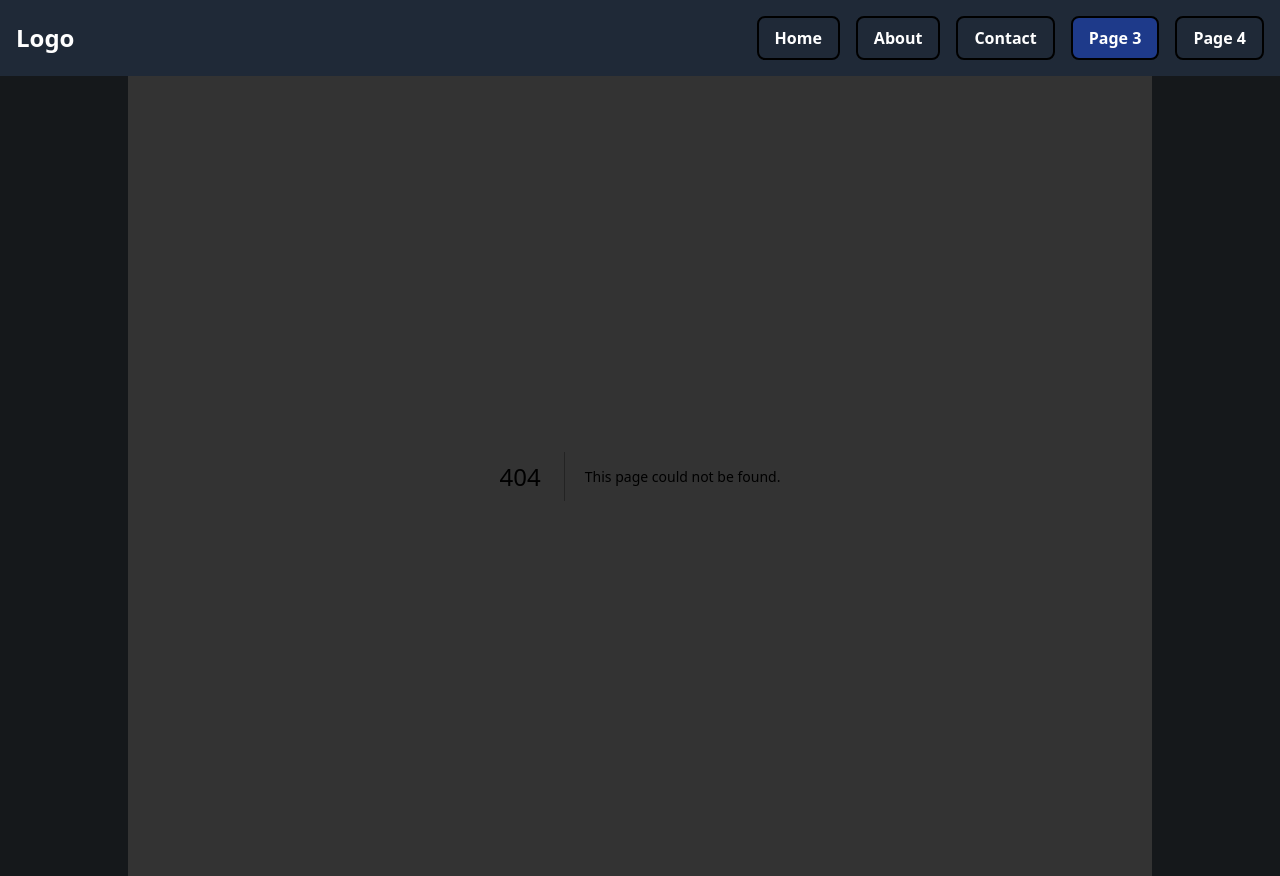
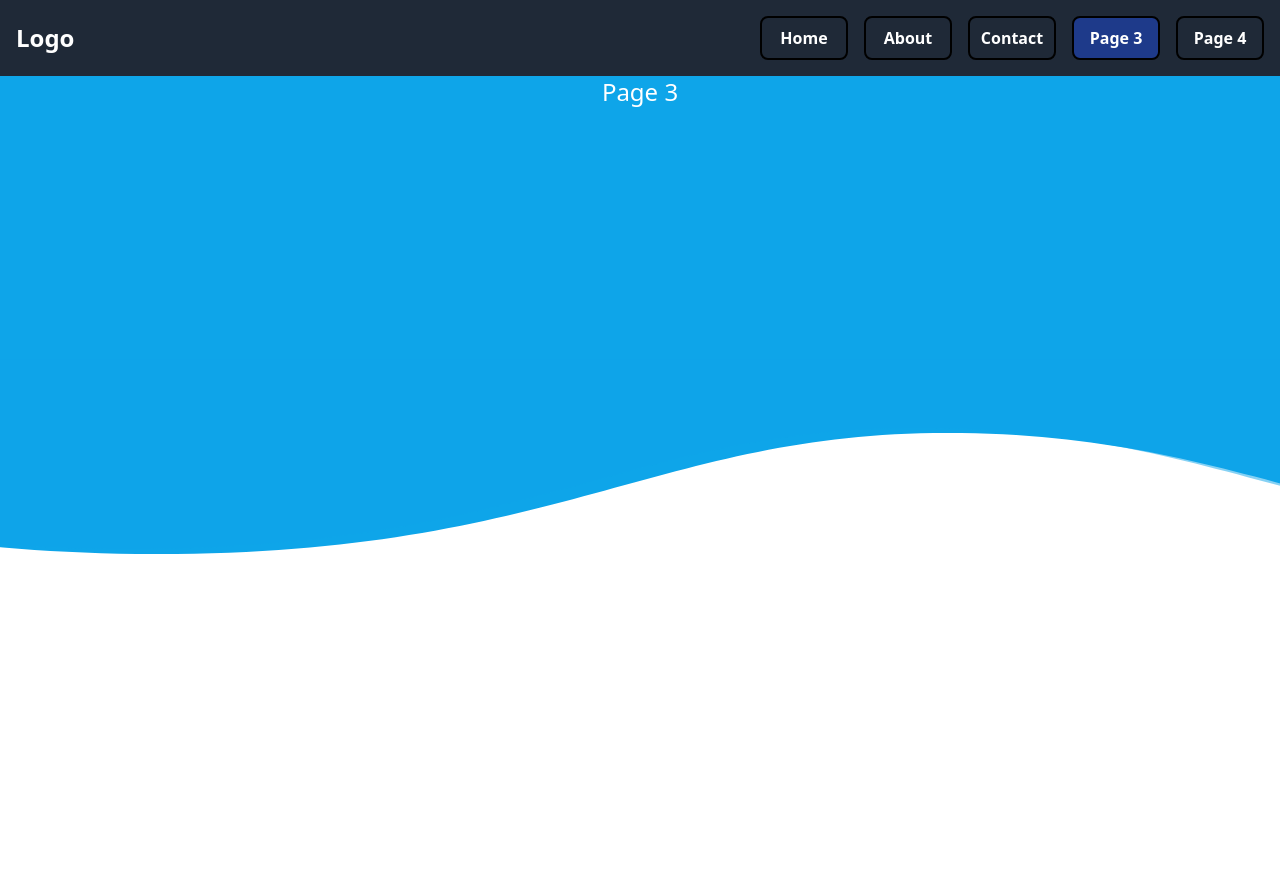
Before and after one commit to Suberror27/abrahams_portfolio, a Next.js app: page /page3 in a window 1280 px wide. Before the commit this address had no page. After the commit the page ends 800 px from the top, so only its background shows below. Built offline with nearby package versions, Linux system fonts and the light colour scheme.

Commit message:
added animated bakcground

```diff
--- /dev/null
+++ b/components/Layout copy.js
@@ -0,0 +1,25 @@
+// pages/components/Layout.js
+import Head from 'next/head';
+import React from 'react';
+import { NavigationBar } from './NavigationBar';
+
+export default function Layout({ children }) {
+  return (
+    <>
+      <Head>
+        <title>Abraham Portfolio</title>
+        <meta name="description" content="Generated by create next app" />
+        <meta name="viewport" content="width=device-width, initial-scale=1" />
+        <link rel="icon" href="/favicon.ico" />
+      </Head>
+      <main className="h-[100vh] max-w-[100vw]">
+        <div className="flex flex-col bg-[#15181b] min-h-screen bg-wave animate-wave-1">
+            <NavigationBar />
+            <div className="flex-1 w-[80vw] m-auto">
+                {children}
+            </div>
+        </div>
+      </main>
+    </>
+  );
+}
--- a/components/Layout.js
+++ b/components/Layout.js
@@ -13,13 +13,54 @@ export default function Layout({ children }) {
         <link rel="icon" href="/favicon.ico" />
       </Head>
       <main className="h-[100vh] max-w-[100vw]">
-        <div className="flex flex-col bg-[#15181b] min-h-screen">
-            <NavigationBar />
-            <div className="flex-1 bg-[#333] w-[80vw] m-auto">
+        <NavigationBar />
+        <div className="overflow-hidden h-[80vh] relative">
+          <div className="absolute top-0 bg-primary-500 min-h-[10rem] md:min-h-[18rem] min-w-[100%] max-w-[100%] -z-10">
+            <div class="absolute top-[10rem] md:top-[18rem] h-[190px] w-[6000px] bg-wave animate-wave-1 bg-bottom"></div>
+            <div class="absolute top-[11.5rem] md:top-[19rem] left-0 h-[190px] w-[6000px] bg-wave animate-wave-2 bg-bottom opacity-50"></div>
+          </div>
+          <div className="absolute bg-bottom bottom-0 min-w-[100vw] max-w-[100vw]" style={{minHeight: "43rem"}}>
+          </div>
+          <div className="absolute top-0 no-scroll min-h-screen min-w-[100vw] max-w-[100vw] z-20">
+            {children}
+          </div>
+        </div>
+          {/* <div class="overflow-hidden pb-5">
+            <div class="relative">
+              <div class="bg-[#028ac7]">
                 {children}
+              </div>
+              <div class="left-0 top-0 h-[16rem] w-[900px] animate-wave-1 bg-wave bg-bottom"></div>
+              <div class="absolute bottom-0 left-0 h-[18rem] w-[1000px] animate-wave-2 bg-wave bg-bottom opacity-50"></div>
             </div>
-        </div>
+          </div> */}
+        {/* <div className="flex flex-col bg-[#15181b] min-h-screen bg-wave animate-wave-1 top-0 h-1/2 -z-10"></div> */}
       </main>
     </>
   );
 }
+
+// <section id="intro">
+//   <div class="overflow-hidden pb-5">
+//     <div class="relative">
+//       <div class="bg-primary-500">
+//         <div class="container mx-auto grid grid-cols-2 justify-items-center gap-y-20 px-2 py-20 sm:px-4">
+//           <div class="col-span-2 w-[255px] lg:col-span-1">
+//             <h1 class="text-6xl font-bold leading-tight drop-shadow-xl">Lucas <br>Facu</h1>
+//             <span class="text-xl font-light uppercase leading-10" data-testid="react-typed">
+//               <span>front-end developer</span>
+//               <span class="typed-cursor typed-cursor--blink" aria-hidden="true">|</span>
+//             </span>
+//           </div>
+//           <div class="col-span-2 animate-move-y lg:col-span-1">
+//             <figure class="h-56">
+//               <img src="img/hero.svg" alt="" class="h-full">
+//             </figure>
+//           </div>
+//         </div>
+//       </div>
+//       <div class="left-0 h-[150px] w-[6000px] animate-wave-1 bg-wave bg-bottom"></div>
+//       <div class="absolute bottom-0 left-0 h-[150px] w-[6000px] animate-wave-2 bg-wave bg-bottom opacity-50"></div>
+//     </div>
+//   </div>
+// </section>
--- a/components/NavigationBar.js
+++ b/components/NavigationBar.js
@@ -38,17 +38,34 @@ export function NavigationBar() {
     ]
 
     const getClassName = (value) => router.pathname === value
-    ? "border-[2px] border-black rounded-lg px-4 py-2 text-md font-semibold bg-blue-900 hover:cursor-pointer"
-    : "border-[2px] border-black rounded-lg px-4 py-2 text-md font-semibold hover:cursor-pointer";
+    ? "flex border-[2px] border-black rounded-lg justify-center w-[5.5rem] py-2 text-md font-semibold bg-blue-900 hover:cursor-pointer"
+    : "flex border-[2px] border-black rounded-lg justify-center w-[5.5rem] py-2 text-md font-semibold hover:cursor-pointer";
 
     const getClassNameMobile = (value) => router.pathname === value
-    ? "block py-2 bg-gray-700"
-    : "block py-2";
+    ? "flex border-[2px] border-black rounded-lg justify-center w-[5.5rem] py-2 text-md font-semibold bg-blue-900 hover:cursor-pointer"
+    : "flex border-[2px] border-black rounded-lg justify-center w-[5.5rem] py-2 text-md font-semibold hover:cursor-pointer";
+
+    useEffect(() => {
+      const handleScroll = (event) => {
+        if (isOpen) {
+          event.preventDefault();
+          event.stopPropagation();
+        }
+      };
+
+      // Attach event listener
+      document.addEventListener('scroll', handleScroll, { passive: false });
+
+      // Cleanup event listener on component unmount
+      return () => {
+        document.removeEventListener('scroll', handleScroll);
+      };
+    }, [isOpen]);
 
 return (
   <nav className="bg-gray-800 text-white p-4 relative">
     <div className="container mx-auto flex items-center justify-between">
-      <div className="text-2xl font-bold">Logo</div>
+      <Link href="/" className="text-2xl font-bold">Logo</Link>
 
       {/* Desktop Menu */}
       <div className="hidden md:flex space-x-4">
@@ -76,11 +93,11 @@ return (
     </div>
 
     {/* Mobile Menu */}
-    <div ref={menuRef} className={`md:hidden fixed top-[4rem] right-0 w-full bg-gray-800 text-white transition-transform duration-300 ease-in-out ${isOpen ? 'translate-x-0' : 'translate-x-full'}`}>
+    <div ref={menuRef} className={`md:hidden fixed top-[4rem] right-0 w-2/5 h-full bg-gray-800 bg-opacity-50 text-white transition-transform duration-300 ease-in-out ${isOpen ? 'translate-x-0' : 'translate-x-full'}`}>
       <div className="flex flex-col h-full">
-        <ul className="flex flex-col flex-grow py-4">
+        <ul className="flex flex-col py-2 gap-2">
         {links.map((item) => (
-          <li className="w-full text-center">
+          <li className="self-center">
             <Link href={item.value} className={getClassNameMobile(item.value)} onClick={() => setIsOpen(false)}>
               {item.title}
             </Link>
--- /dev/null
+++ b/pages/contact.js
@@ -0,0 +1,8 @@
+
+export default function Contact() {
+    return (
+     <>
+      <h1 className="text-white text-2xl text-center">Contact</h1>
+     </>
+    );
+  }
--- a/pages/index.js
+++ b/pages/index.js
@@ -2,7 +2,7 @@
 export default function Home() {
   return (
    <>
-    <h1 className="text-white text-2xl text-center">Index</h1>
+    <h1 className="text-2xl text-center">Index</h1>
    </>
   );
 }
--- /dev/null
+++ b/pages/page3.js
@@ -0,0 +1,8 @@
+
+export default function Page3() {
+    return (
+     <>
+      <h1 className="text-white text-2xl text-center">Page 3</h1>
+     </>
+    );
+  }
--- /dev/null
+++ b/pages/page4.js
@@ -0,0 +1,8 @@
+
+export default function Page4() {
+    return (
+     <>
+      <h1 className="text-white text-2xl text-center">Page 4</h1>
+     </>
+    );
+  }
--- a/styles/globals.css
+++ b/styles/globals.css
@@ -33,3 +33,50 @@
 .slide-out {
   animation: slideOut 300ms ease-in-out forwards;
 }
+
+.bg-primary-500 {
+  --tw-bg-opacity: 1;
+  background-color: rgb(14 165 233 / var(--tw-bg-opacity))
+}
+
+.animate-wave-1 {
+  -webkit-animation: wave-1 7s linear infinite;
+  -moz-animation: wave-1 7s linear infinite;
+  animation: wave-1 7s linear infinite;
+}
+
+@keyframes wave-1 {
+  0% {
+    margin-left: 0;
+  }
+  100% {
+    margin-left: -1600px;
+  }
+}
+
+.animate-wave-2 {
+  -webkit-animation: wave-1 7s linear -.125s infinite,wave-2 7s ease -.125s infinite;
+  -moz-animation: wave-1 7s linear -.125s infinite,wave-2 7s ease -.125s infinite;
+  animation: wave-1 7s linear -.125s infinite,wave-2 7s ease -.125s infinite;
+}
+
+@keyframes wave-2 {
+  0%, 100% {
+    -webkit-transform: translateY(-25px);
+    -moz-transform: translateY(-25px);
+    transform: translateY(-25px);
+  }
+  50% {
+      -webkit-transform: translateY(10px);
+      -moz-transform: translateY(10px);
+      transform: translateY(10px);
+  }
+}
+
+.bg-wave {
+  background-image: url(/wave.svg);
+}
+
+.no-scroll {
+  overflow: hidden !important;
+}
```
Also changed, not shown: public/wave.svg (added), public/wave2.svg (added). Lines whose indentation alone changed are shown as unchanged.
